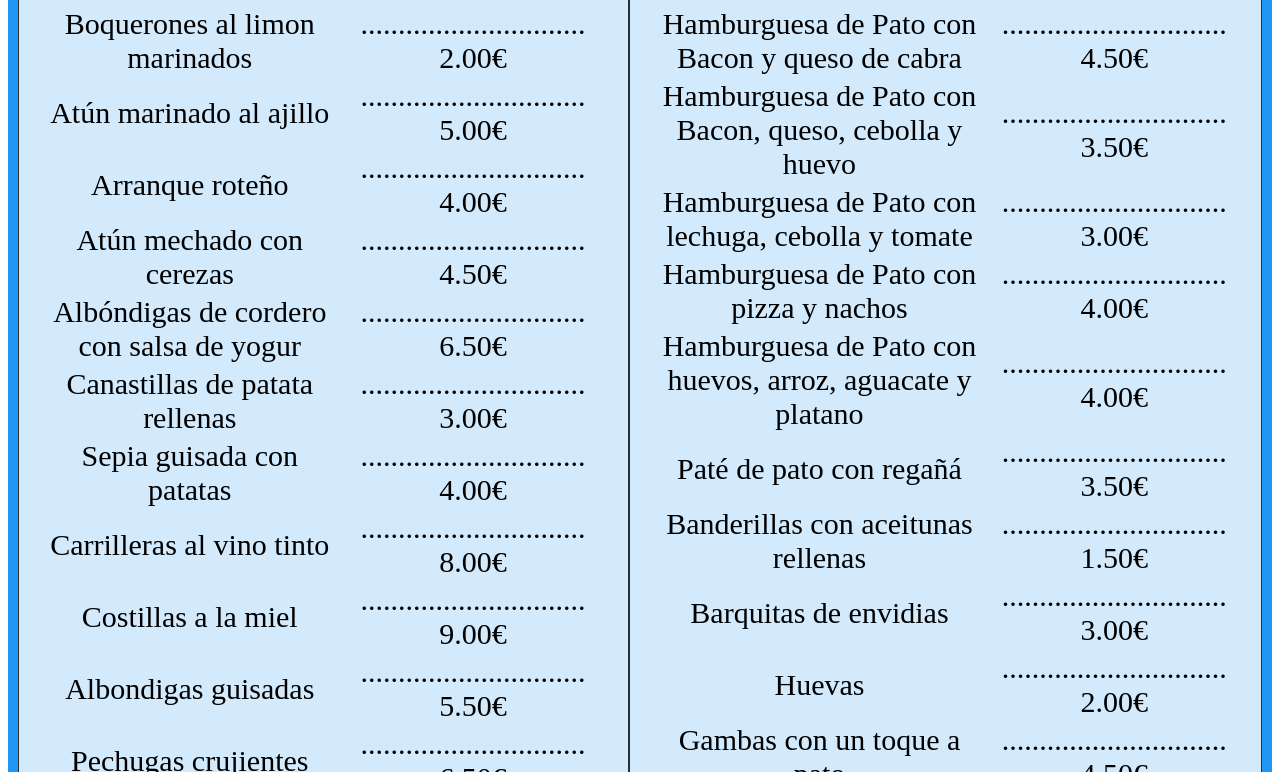
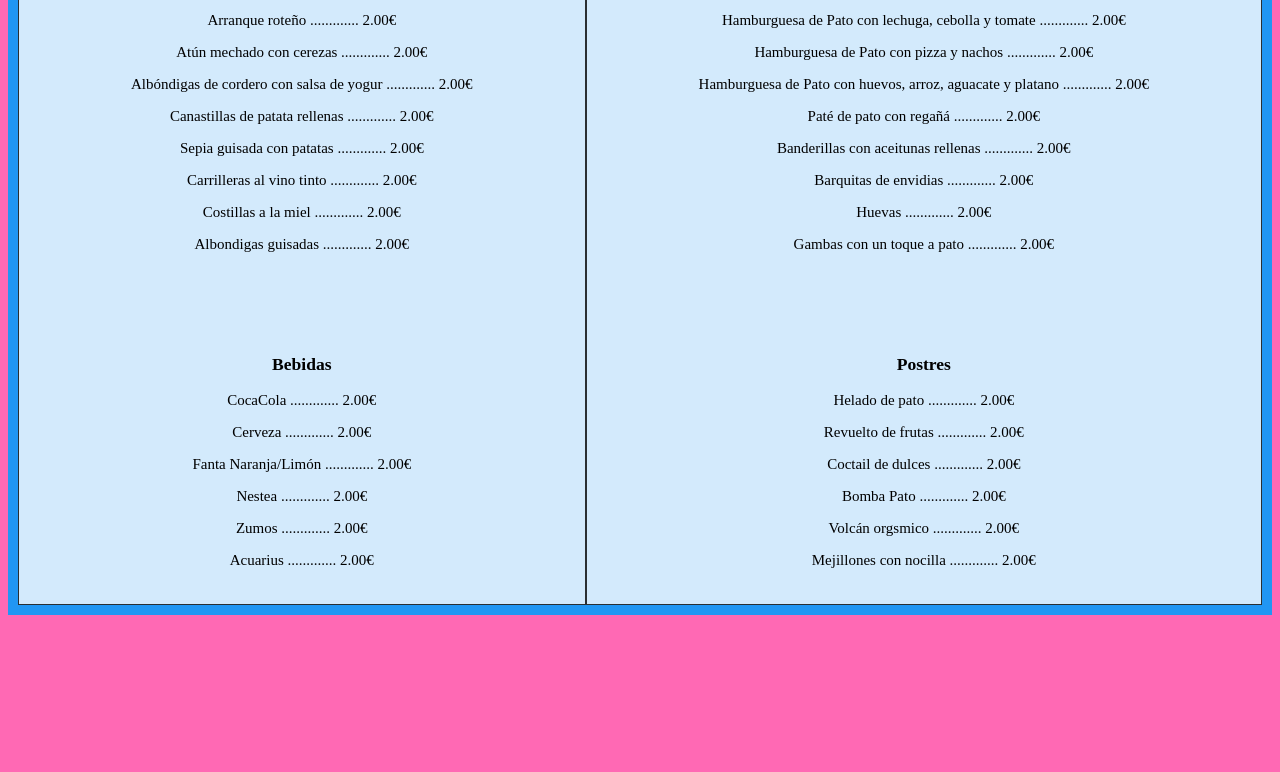
Before and after one commit to PedrassoxD/DIW, a website: page DuckDonald's/index.html in a window 1280 px wide. Shown: the part 147-919 px from the top of the page. After the commit the page ends 800 px from the top, so only its background shows below. Drawn offline with nearby package versions, Linux system fonts and the light colour scheme.

Commit message:
Nueva revision

```diff
--- a/DuckDonald's/index.html
+++ b/DuckDonald's/index.html
@@ -17,14 +17,75 @@
 
 
     </head>
-<body>
+<body style="background-color: hotpink;">
 
 
         <div class="grid-container">
 
             <div class="grid-item">
 
-                <table class="tabla" text-align="center">
+                <h3>Platos de la casa</h3>
+
+                <p>Boquerones al limon marinados ............. 2.00€</p>
+                <p>Atún marinado al ajillo ............. 2.00€</p>
+                <p>Arranque roteño ............. 2.00€</p>
+                <p>Atún mechado con cerezas ............. 2.00€</p>
+                <p>Albóndigas de cordero con salsa de yogur ............. 2.00€</p>
+                <p>Canastillas de patata rellenas ............. 2.00€</p>
+                <p>Sepia guisada con patatas ............. 2.00€</p>
+                <p>Carrilleras al vino tinto ............. 2.00€</p>
+                <p>Costillas a la miel ............. 2.00€</p>
+                <p>Albondigas guisadas ............. 2.00€</p>
+
+                <br>
+                <br>
+                <br>
+                <br>
+
+                <h3>Bebidas</h3>
+
+                <p>CocaCola ............. 2.00€</p>
+                <p>Cerveza ............. 2.00€</p>
+                <p>Fanta Naranja/Limón ............. 2.00€</p>
+                <p>Nestea ............. 2.00€</p>
+                <p>Zumos ............. 2.00€</p>
+                <p>Acuarius ............. 2.00€</p>
+
+            </div>
+
+            <div class="grid-item">
+
+                <h3>Hamburguesas y variados</h3>
+
+                <p>Hamburguesa de Pato con Bacon y queso de cabra ............. 2.00€</p>
+                <p>Hamburguesa de Pato con Bacon, queso, cebolla y huevo ............. 2.00€</p>
+                <p>Hamburguesa de Pato con lechuga, cebolla y tomate ............. 2.00€</p>
+                <p>Hamburguesa de Pato con pizza y nachos ............. 2.00€</p>
+                <p>Hamburguesa de Pato con huevos, arroz, aguacate y platano ............. 2.00€</p>
+                <p>Paté de pato con regañá ............. 2.00€</p>
+                <p>Banderillas con aceitunas rellenas ............. 2.00€</p>
+                <p>Barquitas de envidias ............. 2.00€</p>
+                <p>Huevas ............. 2.00€</p>
+                <p>Gambas con un toque a pato ............. 2.00€</p>
+
+                <br>
+                <br>
+                <br>
+                <br>
+
+                <h3>Postres</h3>
+
+                <p>Helado de pato ............. 2.00€</p>
+                <p>Revuelto de frutas ............. 2.00€</p>
+                <p>Coctail de dulces ............. 2.00€</p>
+                <p>Bomba Pato ............. 2.00€</p>
+                <p>Volcán orgsmico ............. 2.00€</p>
+                <p>Mejillones con nocilla ............. 2.00€</p>
+
+            </div>
+
+            <!--
+                <table>
 
                     <tr>
 
@@ -36,7 +97,7 @@
 
                         <td>Boquerones al limon marinados</td>
                         <td>
-                            .............................. 2.00€</td>
+                            .............. 2.00€</td>
 
                     </tr>
 
@@ -44,7 +105,7 @@
 
                         <td>Atún marinado al ajillo</td>
                         <td>
-                            .............................. 5.00€</td>
+                            .............. 5.00€</td>
 
                     </tr>
 
@@ -52,7 +113,7 @@
 
                         <td>Arranque roteño</td>
                         <td>
-                            .............................. 4.00€</td>
+                            .............. 4.00€</td>
 
                     </tr>
 
@@ -60,7 +121,7 @@
 
                         <td>Atún mechado con cerezas</td>
                         <td>
-                            .............................. 4.50€</td>
+                            .............. 4.50€</td>
 
                     </tr>
 
@@ -68,7 +129,7 @@
 
                         <td>Albóndigas de cordero con salsa de yogur</td>
                         <td>
-                            .............................. 6.50€</td>
+                            .............. 6.50€</td>
 
                     </tr>
 
@@ -76,7 +137,7 @@
 
                         <td>Canastillas de patata rellenas</td>
                         <td>
-                            .............................. 3.00€</td>
+                            .............. 3.00€</td>
 
                     </tr>
 
@@ -84,7 +145,7 @@
 
                         <td>Sepia guisada con patatas</td>
                         <td>
-                            .............................. 4.00€</td>
+                            .............. 4.00€</td>
 
                     </tr>
 
@@ -92,7 +153,7 @@
 
                         <td>Carrilleras al vino tinto</td>
                         <td>
-                            .............................. 8.00€</td>
+                            .............. 8.00€</td>
 
                     </tr>
 
@@ -100,7 +161,7 @@
 
                         <td>Costillas a la miel</td>
                         <td>
-                            .............................. 9.00€</td>
+                            .............. 9.00€</td>
 
                     </tr>
 
@@ -108,7 +169,7 @@
 
                         <td>Albondigas guisadas</td>
                         <td>
-                            .............................. 5.50€</td>
+                            .............. 5.50€</td>
 
                     </tr>
 
@@ -116,7 +177,7 @@
 
                         <td>Pechugas crujientes</td>
                         <td>
-                            .............................. 6.50€</td>
+                            .............. 6.50€</td>
 
                     </tr>
 
@@ -124,7 +185,70 @@
 
                         <td>Lasaña</td>
                         <td>
-                            .............................. 10.00€</td>
+                            .............. 10.00€</td>
+
+                    </tr>
+
+                </table>
+
+                <br>
+                <br>
+                <br>
+                <br>
+
+                <table text-align="center">
+
+                    <thead>
+                        <th>
+                            <h3>Postres</h3>
+                        </th>
+                    </thead>
+
+                    <tr>
+
+                        <td>Helado de pato</td>
+                        <td>
+                            .............................. 4.00€</td>
+
+                    </tr>
+
+                    <tr>
+
+                        <td>Revuelto de frutas</td>
+                        <td>
+                            .............................. 3.50€</td>
+
+                    </tr>
+
+                    <tr>
+
+                        <td>Coctail de dulces</td>
+                        <td>
+                            .............................. 6.00€</td>
+
+                    </tr>
+
+                    <tr>
+
+                        <td>Bomba Pato</td>
+                        <td>
+                            .............................. 5.50€</td>
+
+                    </tr>
+
+                    <tr>
+
+                        <td>Volcán orgsmico</td>
+                        <td>
+                            .............................. 7.70€</td>
+
+                    </tr>
+
+                    <tr>
+
+                        <td>Mejillones con nocilla</td>
+                        <td>
+                            .............................. 20.00€</td>
 
                     </tr>
 
@@ -134,7 +258,7 @@
 
             <div class="grid-item">
 
-                <table class="tabla" text-align="center">
+                <table>
 
                     <tr><h3>Hamburguesas y variados</h3></tr>
 
@@ -142,7 +266,7 @@
 
                         <td>Hamburguesa de Pato con Bacon y queso de cabra</td>
                         <td>
-                            .............................. 4.50€</td>
+                            .............. 4.50€</td>
 
                     </tr>
 
@@ -150,7 +274,7 @@
 
                         <td>Hamburguesa de Pato con Bacon, queso, cebolla y huevo</td>
                         <td>
-                            .............................. 3.50€</td>
+                            .............. 3.50€</td>
 
                     </tr>
 
@@ -158,7 +282,7 @@
 
                         <td>Hamburguesa de Pato con lechuga, cebolla y tomate</td>
                         <td>
-                            .............................. 3.00€</td>
+                            .............. 3.00€</td>
 
                     </tr>
 
@@ -166,7 +290,7 @@
 
                         <td>Hamburguesa de Pato con pizza y nachos</td>
                         <td>
-                            .............................. 4.00€</td>
+                            .............. 4.00€</td>
 
                     </tr>
 
@@ -174,7 +298,7 @@
 
                         <td>Hamburguesa de Pato con huevos, arroz, aguacate y platano</td>
                         <td>
-                            .............................. 4.00€</td>
+                            .............. 4.00€</td>
 
                     </tr>
 
@@ -182,7 +306,7 @@
 
                         <td>Paté de pato con regañá</td>
                         <td>
-                            .............................. 3.50€</td>
+                            .............. 3.50€</td>
 
                     </tr>
 
@@ -190,7 +314,7 @@
 
                         <td>Banderillas con aceitunas rellenas</td>
                         <td>
-                            .............................. 1.50€</td>
+                            .............. 1.50€</td>
 
                     </tr>
 
@@ -198,7 +322,7 @@
 
                         <td>Barquitas de envidias</td>
                         <td>
-                            .............................. 3.00€</td>
+                            .............. 3.00€</td>
 
                     </tr>
 
@@ -206,7 +330,7 @@
 
                         <td>Huevas</td>
                         <td>
-                            .............................. 2.00€</td>
+                            .............. 2.00€</td>
 
                     </tr>
 
@@ -214,19 +338,82 @@
 
                         <td>Gambas con un toque a pato</td>
                         <td>
-                            .............................. 4.50€</td>
+                            .............. 4.50€</td>
+
+                    </tr>
+
+                </table>
+
+                <br>
+                <br>
+                <br>
+                <br>
+                <br>
+                <br>
+                <br>
+
+                <table text-align="center">
+
+                    <thead>
+                        <th>
+                            <h3>Bebidas</h3>
+                        </th>
+                    </thead>
+
+                    <tr>
+
+                        <td>CocaCola</td>
+                        <td>
+                            .............................. 1.00€</td>
+
+                    </tr>
+
+                    <tr>
+
+                        <td>Cerveza</td>
+                        <td>
+                            .............................. 1.50€</td>
+
+                    </tr>
+
+                    <tr>
+
+                        <td>Zumos</td>
+                        <td>
+                            .............................. 1.00€</td>
+
+                    </tr>
+
+                    <tr>
+
+                        <td>Acuarius</td>
+                        <td>
+                            .............................. 1.50€</td>
+
+                    </tr>
+
+                    <tr>
+
+                        <td>Nestea</td>
+                        <td>
+                            .............................. 1.50€</td>
+
+                    </tr>
+
+                    <tr>
+
+                        <td>7Up</td>
+                        <td>
+                            .............................. 1.00€</td>
 
                     </tr>
 
                 </table>
 
 
-            </div>
-
-
         </div>
 
-
+-->
 
 
        <!-- <div class="contenedor-250">
@@ -500,7 +687,7 @@
 
                     <tr>
 
-                        <td>Volcán orgsmico</td>
+                        <td>Volcán orgasmico</td>
                         <td>
                             .............................. 7.70€</td>
 
--- a/DuckDonald's/style.css
+++ b/DuckDonald's/style.css
@@ -1,14 +1,17 @@
+
     .grid-container {
+        text-align: center;
         display: grid;
         grid-template-columns: auto auto;
         background-color: #2196F3;
         padding: 10px;
+
     }
     .grid-item {
         background-color: rgba(255, 255, 255, 0.8);
         border: 1px solid rgba(0, 0, 0, 0.8);
         padding: 20px;
-  font-size: 30px;
+        font-size: 15px;
         text-align: center;
     }
 
```
Lines whose indentation alone changed are shown as unchanged.
